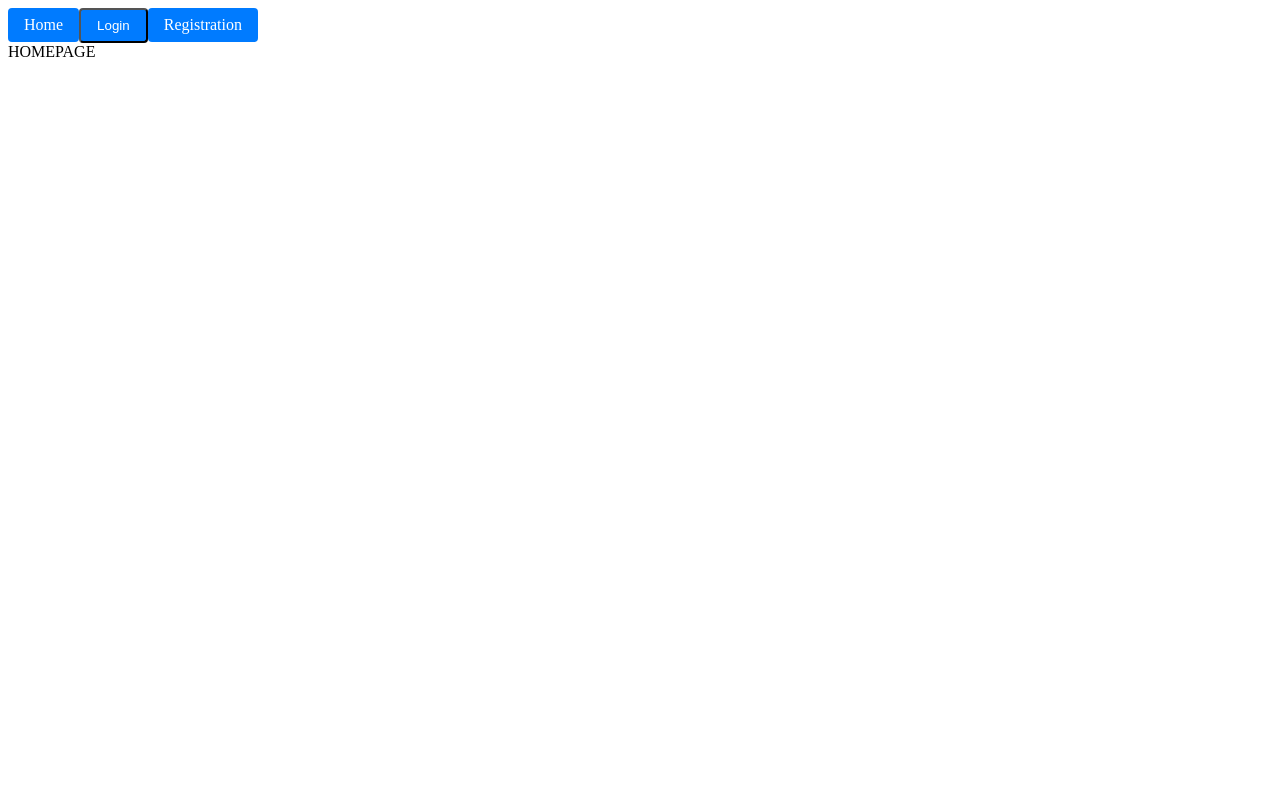
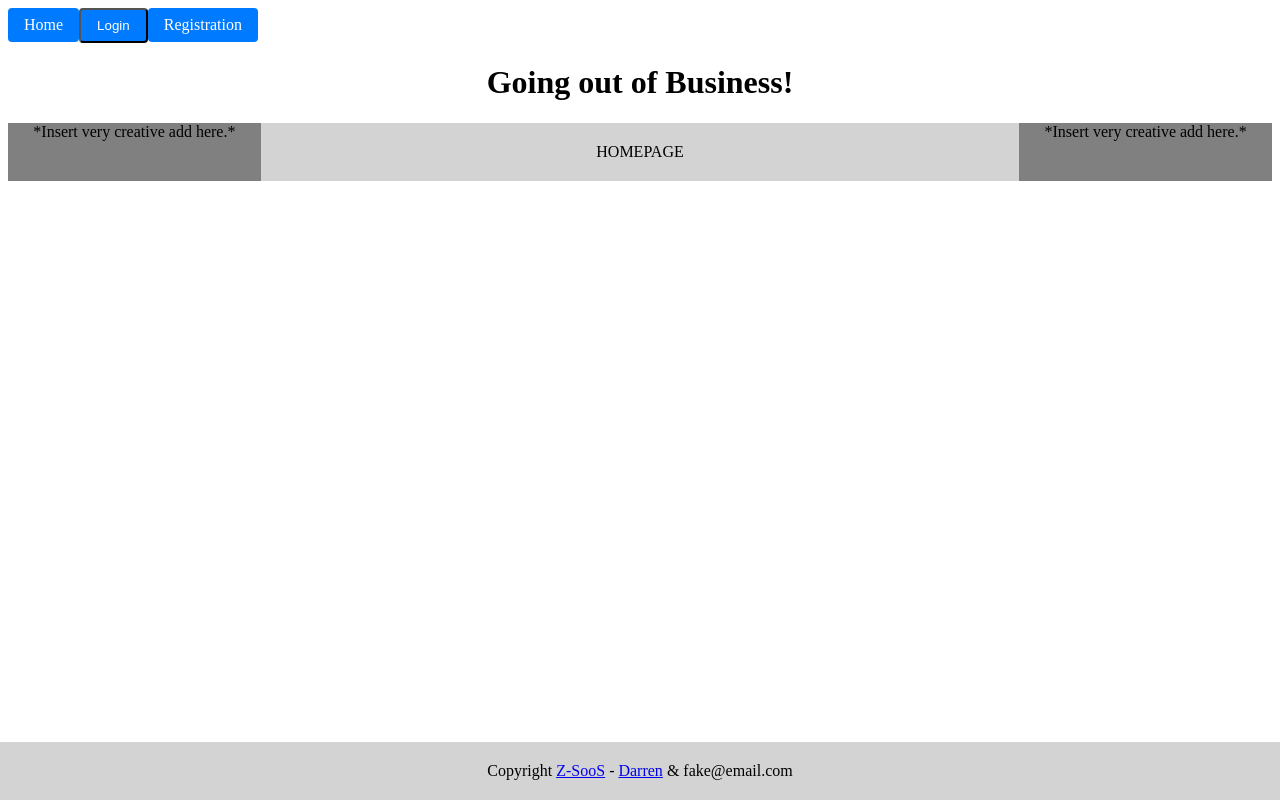
Before and after one commit to Darr3nB/GoinOutOfBusiness, a React (Vite) app in the folder frontend/: page / in a window 1280 px wide. Built offline with nearby package versions, Linux system fonts and the light colour scheme.

Commit message:
Footer created, main page div created, centered, positioned.

```diff
--- a/frontend/src/components/Footer.jsx
+++ b/frontend/src/components/Footer.jsx
@@ -1,7 +1,10 @@
-export default function Footer(){
+import {Link} from "react-router-dom";
+
+export default function Footer() {
     return (
-        <div>
-
+        <div className="footer">
+            Copyright <Link to="/developers/zsoos">Z-SooS</Link> - <Link to="/developers/darren">Darren</Link> &
+            fake@email.com
         </div>
     );
 }
--- a/frontend/src/components/HomePage.jsx
+++ b/frontend/src/components/HomePage.jsx
@@ -1,7 +1,16 @@
-export default function HomePage(){
-    return (
-        <div>
-            HOMEPAGE
+export default function HomePage() {
+    return (<div>
+            <h1 className="center-text">Going out of Business!</h1>
+
+            <div className="page-wrapper">
+                <div className="sidebar-left middle-text">*Insert very creative add here.*</div>
+                <div className="main-content">
+                    <div className="main-page-div">
+                        HOMEPAGE
+                    </div>
+                </div>
+                <div className="sidebar-right middle-text">*Insert very creative add here.*</div>
+            </div>
         </div>
     );
 }
--- a/frontend/src/index.css
+++ b/frontend/src/index.css
@@ -73,3 +73,44 @@
     background-color: #0062cc;
     color: #fff;
 }
+
+.page-wrapper {
+    display: flex;
+    height: 100%;
+}
+
+.sidebar-left,
+.sidebar-right {
+    flex: 0 0 20%;
+    background-color: gray;
+}
+
+.main-content {
+    flex: 1;
+    display: flex;
+    justify-content: center;
+    align-items: center;
+}
+
+.main-page-div {
+    width: 100%;
+    height: auto;
+    background-color: lightgray;
+    text-align: center;
+    padding: 20px;
+}
+
+.center-text {
+    text-align: center;
+}
+
+.footer {
+    position: fixed;
+    bottom: 0;
+    left: 50%;
+    transform: translateX(-50%);
+    text-align: center;
+    background-color: lightgray;
+    padding: 20px;
+    width: 100%;
+}
```
